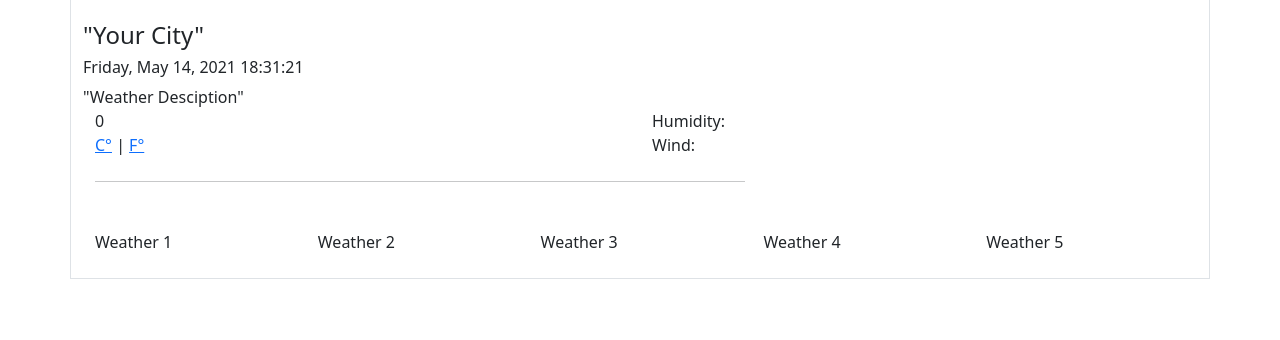
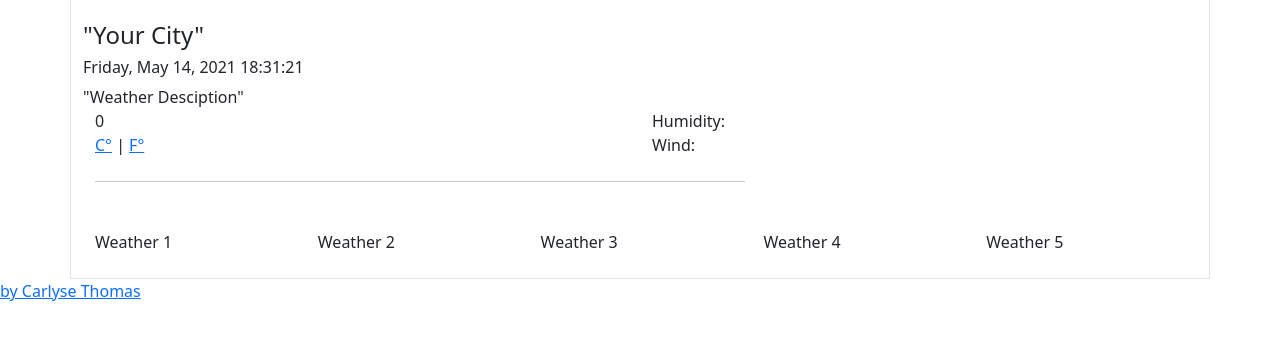
Before and after one commit to CLyseT/Plus-Project-Draft, a plain HTML site: page Plus - Project Draft.html in a window 1280 px wide. Shown: the part 106-446 px from the top of the page. Drawn offline with nearby package versions, Linux system fonts and the light colour scheme; files whose address does not match are found by name.

Commit message:
Added the link to the repository at the bottom of the page

```diff
--- a/Plus - Project Draft.html
+++ b/Plus - Project Draft.html
@@ -63,5 +63,6 @@
       <br />
       <script src="/Users/carlysethomas/Documents/GitHub/Plus-Project-Draft/js.js"></script>
     </div>
+    <a href="https://github.com/CLyseT/Plus-Project-Draft" target="_blank"> by Carlyse Thomas </a>
   </body>
 </html>
```
